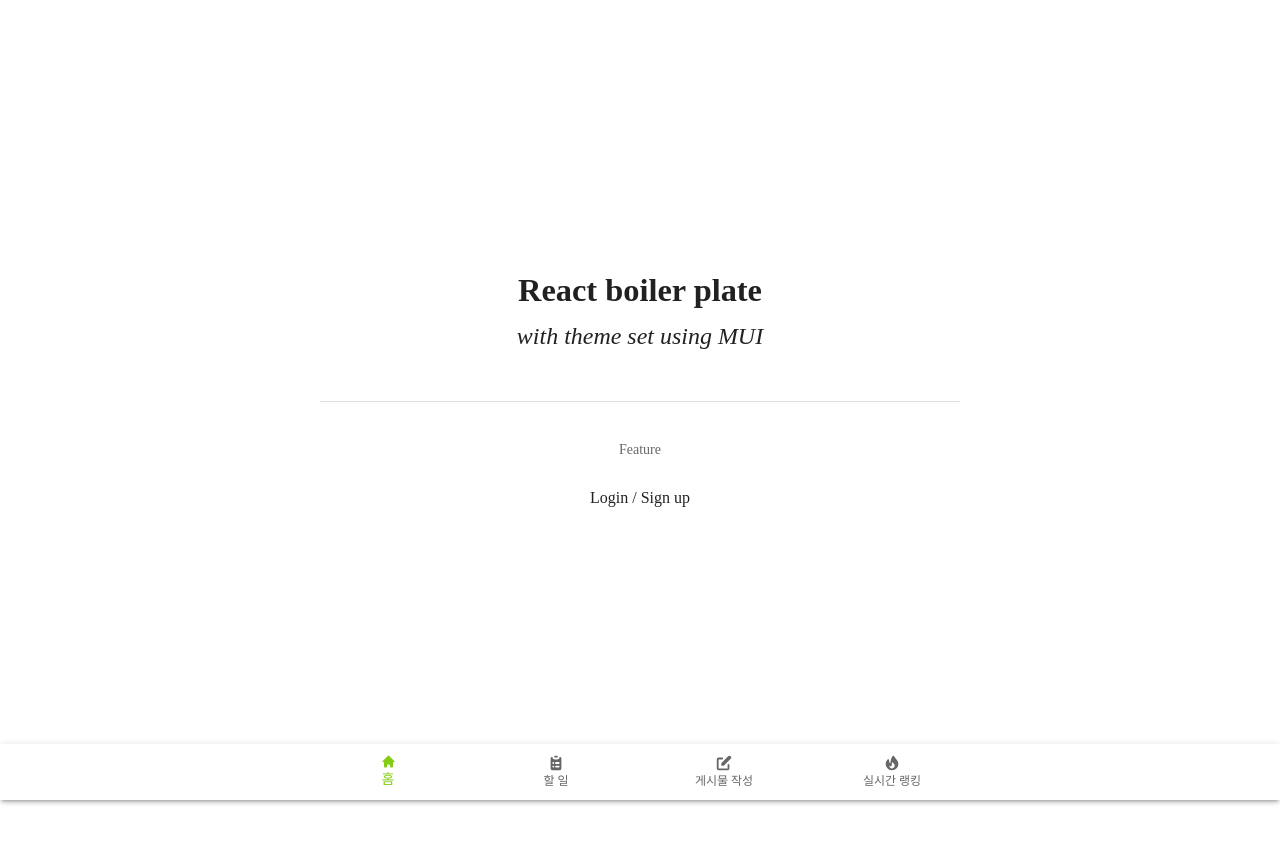
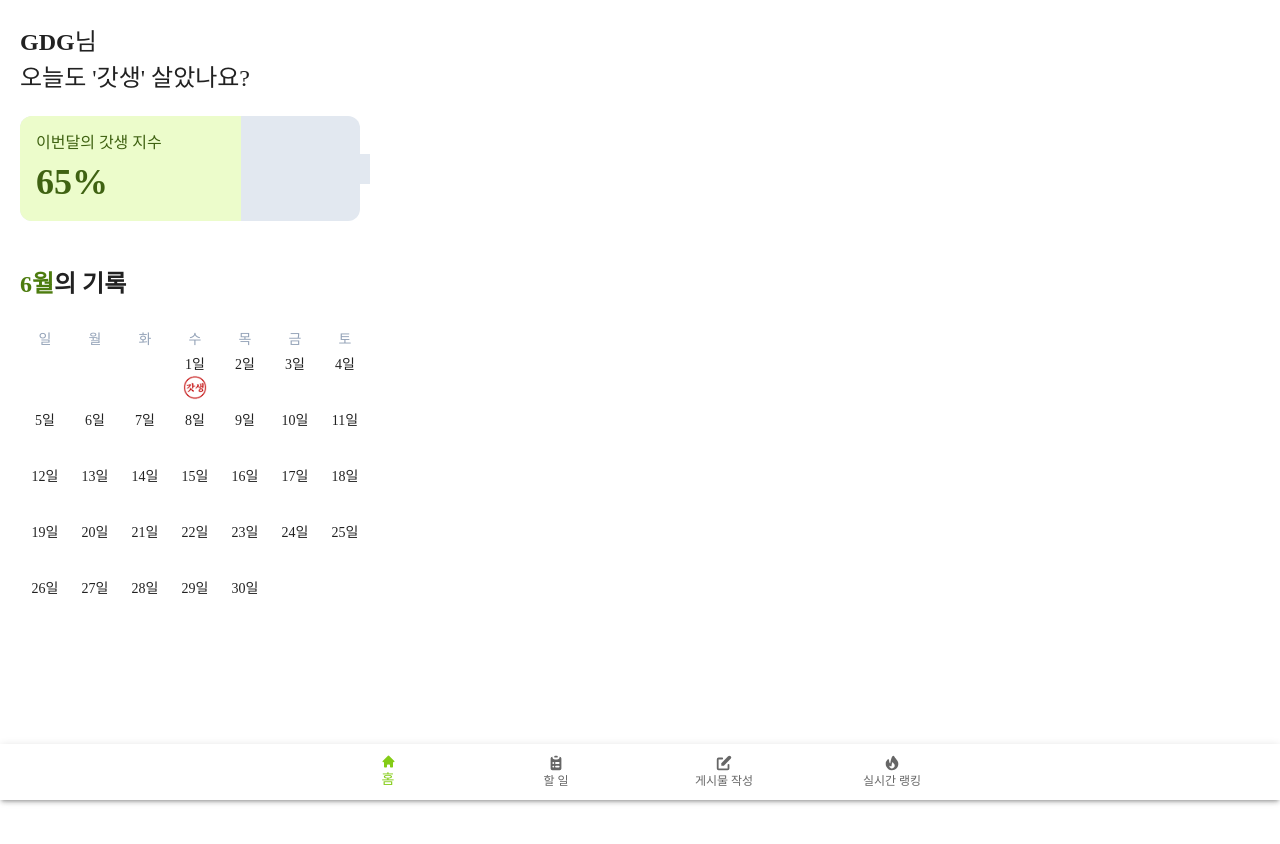
Before and after one commit to 2022-GDG-13/GOD_SAENG_FRONT, a React (Create React App) app: page / in a window 1280 px wide. Shown: the top 844 px of the page. Built offline with nearby package versions, Linux system fonts and the light colour scheme; a web font is replaced by a local one.

Commit message:
Add HomePage and Edit RankingPage

```diff
--- a/src/App.js
+++ b/src/App.js
@@ -4,7 +4,7 @@
 import CssBaseline from "@mui/material/CssBaseline";
 import theme from "./theme";
 import NotFound from "./pages/NotFound";
-import MainPage from "./pages/main/MainPage";
+import HomePage from "./pages/home/HomePage";
 import LoginPage from "./pages/login/LoginPage";
 import TodolistPage from "./pages/todolist/TodolistPage";
 import PostPage from "./pages/post/PostPage";
@@ -19,7 +19,7 @@
         <Suspense fallback={<div>Loading...</div>}>
           <Router>
             <Routes>
-              <Route path="/" element={<MainPage />} />
+              <Route path="/" element={<HomePage />} />
               <Route path="/login" element={<LoginPage />} />
               <Route path="/todolist" element={<TodolistPage />} />
               <Route path="/post" element={<PostPage />} />
--- /dev/null
+++ b/src/pages/home/HomePage.js
@@ -0,0 +1,83 @@
+import React, { useState } from "react";
+import { Typography, Stack } from "@mui/material";
+import { makeStyles, styled } from "@mui/styles";
+import Calendar from "../../components/Calendar";
+
+function HomePage() {
+  const classes = useStyles();
+
+  const [rate, setRate] = useState(65);
+
+  const [day, setDay] = useState(undefined);
+
+  const handleDay = (day) => (event) => {};
+
+  return (
+    <div className={classes.container}>
+      <Typography fontSize="24px" style={{ paddingBottom: "20px" }}>
+        <strong>GDG</strong>
+        <span style={{ fontWeight: "lighter" }}>
+          님
+          <br />
+          오늘도 '갓생' 살았나요?
+        </span>
+      </Typography>
+      <div style={{ display: "flex", alignItems: "center" }}>
+        <div
+          style={{
+            backgroundColor: "#E2E8F0",
+            position: "relative",
+            display: "flex",
+            height: "105px",
+            borderRadius: "12px",
+            width: "98%",
+          }}
+        >
+          <div style={{ position: "absolute", left: "16px", top: "15px" }}>
+            <Typography color="#3F6212">이번달의 갓생 지수</Typography>
+            <Typography color="#3F6212" fontSize="36px" fontWeight="bold">
+              {rate}%
+            </Typography>
+          </div>
+          <div
+            style={{
+              width: `${rate}%`,
+              backgroundColor: "#ECFCCB",
+              borderRadius: "12px 0 0 12px ",
+            }}
+          ></div>
+          <div style={{ width: `${100 - rate}%` }}></div>
+        </div>
+        <div
+          style={{ backgroundColor: "#E2E8F0", height: "30px", width: "3%" }}
+        ></div>
+      </div>
+      <Stack direction="row" pb="20px" pt="48px">
+        <Typography
+          color="primary.dark"
+          fontWeight="700"
+          variant="h5"
+          fontSize="24px"
+        >
+          6월
+        </Typography>
+        <Typography fontWeight="700" variant="h5" gutterBottom fontSize="24px">
+          의 기록
+        </Typography>
+      </Stack>
+      <Calendar handleDay={handleDay} day={day} />
+    </div>
+  );
+}
+
+export default HomePage;
+
+const useStyles = makeStyles((theme) => ({
+  container: {
+    height: "100vh",
+    maxWidth: "390px",
+    maxHeight: "844px",
+    width: "100vw",
+    padding: "24px 20px",
+  },
+}));
--- a/src/pages/main/MainPage.js
+++ /dev/null
@@ -1,28 +0,0 @@
-import React from 'react';
-import { Typography, Stack, Divider, List, ListItem, ListItemText, ListSubheader } from '@mui/material';
-
-
-function MainPage() {
-    return (
-        <Stack height="100vh" alignItems="center" justifyContent="center">
-            <Typography variant="h4" gutterBottom>React boiler plate</Typography>
-            <Typography variant="h5" fontStyle="italic">with theme set using MUI</Typography>
-            <Divider sx={{ width:"50%", p: 3 }} />
-            <List
-                sx={{ width:"50%", textAlign: "center", pt: 3 }}
-                component="nav"
-                subheader={
-                    <ListSubheader component="div">
-                        Feature
-                    </ListSubheader>
-                }
-            >
-                <ListItem sx={{ textAlign: "center" }}>
-                    <ListItemText primary="Login / Sign up" />
-                </ListItem>
-            </List>
-        </Stack>
-    )
-}
-
-export default MainPage
--- a/src/pages/ranking/RankingPage.js
+++ b/src/pages/ranking/RankingPage.js
@@ -3,9 +3,29 @@
 import { makeStyles, styled } from "@mui/styles";
 import { HeartIcon } from "@heroicons/react/solid";
 import Godsaeng from "../../assets/images/Godsaeng.png";
+import { ChevronLeftIcon } from "@heroicons/react/outline";
 
 function RankingPage() {
   const classes = useStyles();
+
+  const [detailShow, setDetailShow] = useState(false);
+  const [detailId, setDetailId] = useState(0);
+  const [detailData, setDetailData] = useState({
+    id: 1,
+    uid: "test",
+    username: "GDG해커톤",
+    title: "제목 테스트",
+    godSaeng: true,
+    likeCnt: 98,
+    tagList: ["개발", "태그2", "태그3"],
+    description: "게시글 내용입니다~",
+  });
+
+  useEffect(() => {
+    if (detailId) {
+      // setDetailData();
+    }
+  }, [detailId]);
 
   const [postList, setPostList] = useState([
     {
@@ -28,14 +48,14 @@
     },
   ]);
   const tags = [
-    { name: "전체", value: "ALL" },
+    { name: "전체", value: "" },
     { name: "개발", value: "DEV" },
     { name: "스포츠", value: "SPORT" },
     { name: "공부", value: "STUDY" },
     { name: "그림", value: "DRAWING" },
   ];
 
-  const [currentTag, setCurrentTag] = useState("ALL");
+  const [currentTag, setCurrentTag] = useState("");
 
   useEffect(() => {
     // TODO: GET rank
@@ -49,6 +69,85 @@
 
   return (
     <div className={classes.container}>
+      {detailShow ? (
+        <>
+          <Stack justifyContent="space-between" pb="1rem" gap="1rem">
+            <div
+              style={{ display: "flex", alignItems: "center", gap: "2px" }}
+              onClick={() => setDetailShow(false)}
+            >
+              <ChevronLeftIcon width="24px" stroke-width="2.5" />
+              <Typography variant="h4">게시글</Typography>
+            </div>
+          </Stack>
+          {detailData && (
+            <>
+              <Typography fontSize="20px" fontWeight="medium" color="#1E293B">
+                {detailData.title}
+              </Typography>
+              <Stack
+                direction="row"
+                style={{ justifyContent: "space-between" }}
+                sx={{ mt: "6px" }}
+              >
+                <Typography color="#0F172A" fontSize="14px">
+                  {detailData.username}
+                </Typography>
+                <div
+                  style={{
+                    color: "#EF4444",
+                    display: "flex",
+                    alignItems: "center",
+                    gap: "4px",
+                  }}
+                >
+                  <HeartIcon style={{ width: "16px", height: "16px" }} />
+                  <Typography fontSize="14px">{detailData.likeCnt}</Typography>
+                </div>
+              </Stack>
+              <Box
+                backgroundColor="#F8FAFC"
+                sx={{
+                  p: "6rem",
+                  display: "flex",
+                  alignItems: "center",
+                  justifyContent: "center",
+                  borderRadius: "12px",
+                  mt: "12px",
+                }}
+              >
+                {detailData.imgUrl && (
+                  <img src={detailData.imgUrl} width="100%" />
+                )}
+              </Box>
+              <Stack sx={{ mt: "12px" }}>
+                <Typography
+                  color="#0F172A"
+                  fontSize="16px"
+                  sx={{ mb: "4px", fontWeight: "lighter" }}
+                >
+                  {detailData.description}
+                </Typography>
+                <Typography
+                  style={{
+                    display: "flex",
+                    gap: "4px",
+                    color: "#475569",
+                    paddingBottom: "8px",
+                    fontSize: "16px",
+                    fontWeight: "lighter",
+                  }}
+                >
+                  {detailData.tagList.map((v) => (
+                    <div># {v}</div>
+                  ))}
+                </Typography>
+              </Stack>
+            </>
+          )}
+        </>
+      ) : (
+        <>
           <Stack justifyContent="space-between" pb="1rem" gap="1rem">
             <Typography variant="h4">실시간 랭킹</Typography>
             <div style={{ overflowX: "auto", whiteSpace: "pre" }}>
@@ -84,6 +183,10 @@
                     marginBottom: "20px",
                   }}
                   key={"RPPL" + idx}
+                  onClick={() => {
+                    setDetailShow(true);
+                    setDetailId(v.post.id);
+                  }}
                 >
                   <div
                     style={{
@@ -94,13 +197,23 @@
                     }}
                   >
                     <div
-                  style={{ display: "flex", alignItems: "center", gap: "4px" }}
+                      style={{
+                        display: "flex",
+                        alignItems: "center",
+                        gap: "4px",
+                      }}
                     >
                       <div style={{ fontSize: "18px" }}>
-                    {idx == 0 ? "🥇" : idx == 1 ? "🥈" : idx == 2 ? "🥉" : null}
+                        {idx == 0
+                          ? "🥇"
+                          : idx == 1
+                          ? "🥈"
+                          : idx == 2
+                          ? "🥉"
+                          : null}
                       </div>
                       <Typography fontSize="12px" color="#0F172A">
-                    {v.username}
+                        {v.post.username}
                       </Typography>
                     </div>
                     <div
@@ -112,19 +225,20 @@
                       }}
                     >
                       <HeartIcon style={{ width: "16px", height: "16px" }} />
-                  <Typography fontSize="12px">{v.likeCnt}</Typography>
+                      <Typography fontSize="12px">{v.post.likeCnt}</Typography>
                     </div>
                   </div>
                   <Box
                     backgroundColor="#F8FAFC"
                     sx={{
-                  border: "0.5px solid #E2E8F0",
                       p: "6rem",
                       display: "flex",
                       alignItems: "center",
                       justifyContent: "center",
                     }}
-              ></Box>
+                  >
+                    {v.imgUrl && <img src={v.post.imgUrl} width="100%" />}
+                  </Box>
                   <div
                     style={{
                       display: "flex",
@@ -139,7 +253,7 @@
                         sx={{ pt: "8px", pb: "4px", fontWeight: "medium" }}
                         color="#1E293B"
                       >
-                    {v.title}
+                        {v.post.title}
                       </Typography>
                       <Typography
                         style={{
@@ -163,6 +277,8 @@
                 </div>
               );
             })}
+        </>
+      )}
     </div>
   );
 }
```
Lines whose indentation alone changed are shown as unchanged.
